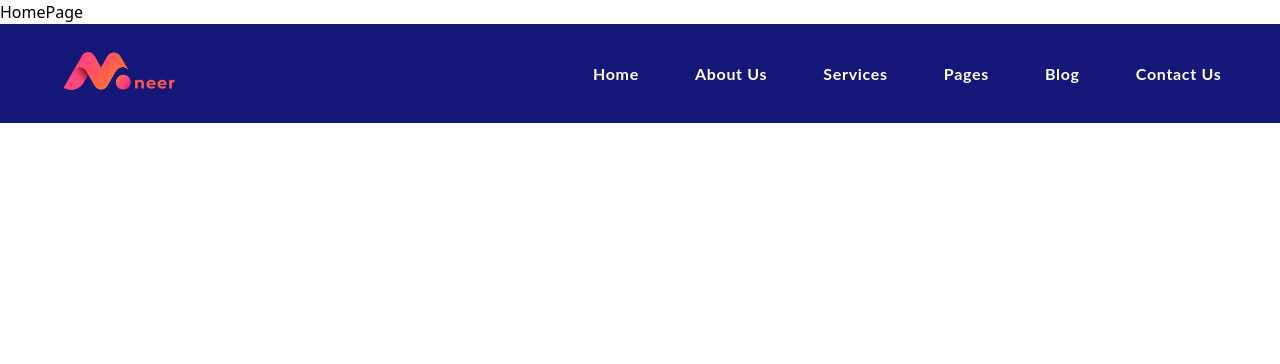
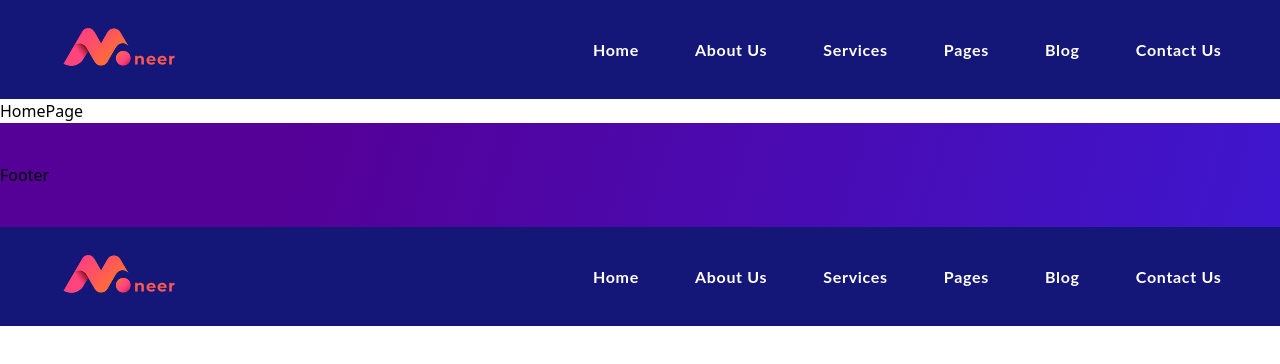
Before and after one commit to miltonahmed/tailwind-web, a React (Vite) app: page /home in a window 1280 px wide. Shown: the top 364 px of the page. Built offline with nearby package versions, Linux system fonts and the light colour scheme.

Commit message:
Added footerSection

```diff
--- a/src/App.jsx
+++ b/src/App.jsx
@@ -1,23 +1,22 @@
-import { Route, Routes } from "react-router"
-import Header from "./components/layouts/Header"
-import RootLayout from "./components/layouts/RootLayout"
-import AboutPage from "./components/pages/AboutPage"
-import HomePage from "./components/pages/HomePage"
+import { Route, Routes } from 'react-router';
+import Header from './components/layouts/Header';
+import RootLayout from './components/layouts/RootLayout';
+import AboutPage from './components/pages/AboutPage';
+import HomePage from './components/pages/HomePage';
 
 const App = () => {
   return (
     <div>
-    <Routes>
-      <Route path="/" element={<RootLayout/>}>
-      <Route path="/home" element={<HomePage/>}/>
-      <Route path="/about" element={<AboutPage/>}/>
-      <Route path="/home" element={<AboutPage/>}/>
+      <Routes>
+        <Route path="/" element={<RootLayout />}>
+          <Route path="/home" element={<HomePage />} />
+          <Route path="/about" element={<AboutPage />} />
+          <Route path="/home" element={<AboutPage />} />
+        </Route>
+      </Routes>
+      <Header />
+    </div>
+  );
+};
 
-      </Route>
-    </Routes>
-      <Header/>
-    </div>
-  )
-}
-
-export default App
+export default App;
--- /dev/null
+++ b/src/components/layouts/Footer.jsx
@@ -0,0 +1,10 @@
+
+const Footer = () => {
+  return (
+    <div className="py-10 footer-bg">
+           <h1>Footer</h1>
+    </div>
+  )
+}
+
+export default Footer
--- a/src/components/layouts/Header.jsx
+++ b/src/components/layouts/Header.jsx
@@ -17,7 +17,7 @@ const Header = () => {
       <div className="max-w-[1195px] mx-auto px-4 mx-w">
         <div className="flex justify-between items-center">
           {/* Logo */}
-          <Link to="/" aria-label='Go To Homepage'>
+          <Link to="/" aria-label="Go To Homepage">
             <Image source={Logo} alt=" Company logo" />
           </Link>
 
@@ -28,7 +28,7 @@ const Header = () => {
                 <li key={item.id}>
                   <NavLink
                     to={item.path}
-                    className="text-white text-base font-bold font-lato tracking-[0.7px] capitalize relative after:absolute after:bottom-[-10px] after:left-0 after:w-full after:h-[2px] navItem after:transition-transform after:duration-300 after:origin-left hover:after:scale-x-100 after:scale-x-0"
+                    className="text-white text-base font-bold font-lato tracking-[0.7px] capitalize relative after:absolute after:bottom-[-10px] after:left-0 after:w-full after:h-[2px]  after:transition-transform after:duration-300 after:origin-left hover:after:scale-x-100 after:scale-x-0 navItem"
                   >
                     {item.name}
                   </NavLink>
@@ -36,7 +36,6 @@ const Header = () => {
               ))}
             </ul>
           </nav>
-
         </div>
       </div>
     </header>
--- a/src/components/layouts/RootLayout.jsx
+++ b/src/components/layouts/RootLayout.jsx
@@ -1,12 +1,15 @@
-import { Outlet } from "react-router"
+import { Outlet } from 'react-router';
+import Footer from './Footer';
+import Header from './Header';
 
 const RootLayout = () => {
   return (
     <div>
-      <header/>
-      <Outlet/>
+      <Header />
+      <Outlet />
+      <Footer />
     </div>
-  )
-}
+  );
+};
 
-export default RootLayout
+export default RootLayout;
--- a/src/index.css
+++ b/src/index.css
@@ -14,3 +14,6 @@
 .navItem::after {
   background: linear-gradient(67deg, #ff357d -3.61%, #ff6f33 86.04%);
 }
+.footer-bg {
+  background: linear-gradient(286deg, #2a2aff -70.7%, #550096 78.49%);
+}
```
